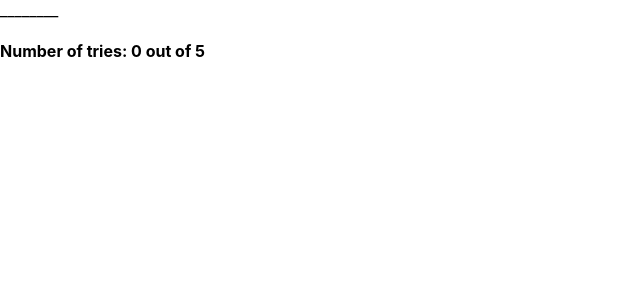
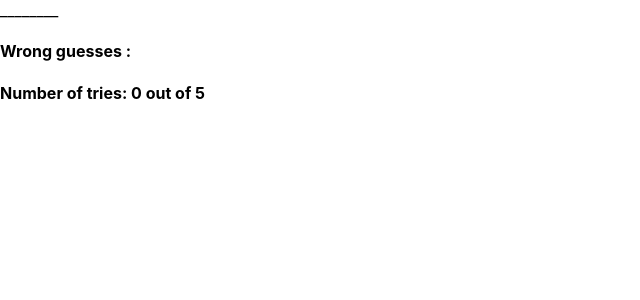
Before and after one commit to geri1997/hangman, a React (Vite) app: page / in a window 1280 px wide. Shown: the top 300 px of the page, without its empty margins (0-640 px from the left). Built offline with nearby package versions, Linux system fonts and the light colour scheme.

Commit message:
Added Wrong guesses

```diff
--- a/src/App.jsx
+++ b/src/App.jsx
@@ -12,7 +12,7 @@ function App() {
     //if the key length is 1 and
     //the key is an alphabet letter,
     //add the key to the used letters
-console.log('handler split word: '+chosenWord.split(""))
+    console.log("handler split word: " + chosenWord.split(""));
     chosenWord !== "" &&
       chosenWord.split("").every((letter) => usedLetters.includes(letter)) &&
       setGameOver(true);
@@ -70,7 +70,7 @@ console.log('handler split word: '+chosenWord.split(""))
       document.removeEventListener("keyup", keyPressHandler);
       // console.log("ended add event listener");
     };
-  }, [usedLetters,chosenWord,usedLetters,tries]);
+  }, [usedLetters, chosenWord, usedLetters, tries]);
 
   //set a random word when game starts
   useEffect(() => {
@@ -85,7 +85,7 @@ console.log('handler split word: '+chosenWord.split(""))
     //for every letter check if user has pressed that letter
     //if he has, display the letter
     //else display _
-    console.log('displayword function split word:  '+splitWord)
+    console.log("displayword function split word:  " + splitWord);
     const arrToDisplay = splitWord.map((letter, index) => {
       return (
         <span key={index}>{usedLetters.includes(letter) ? letter : "_"}</span>
@@ -99,6 +99,10 @@ console.log('handler split word: '+chosenWord.split(""))
   return (
     <>
       {displayWord()}
+      <h4>
+        Wrong guesses :{" "}
+        {usedLetters.filter((letter) => !chosenWord.split("").includes(letter))}
+      </h4>
       <h4>Number of tries: {tries} out of 5</h4>
       {gameOver && (
         <>
```
